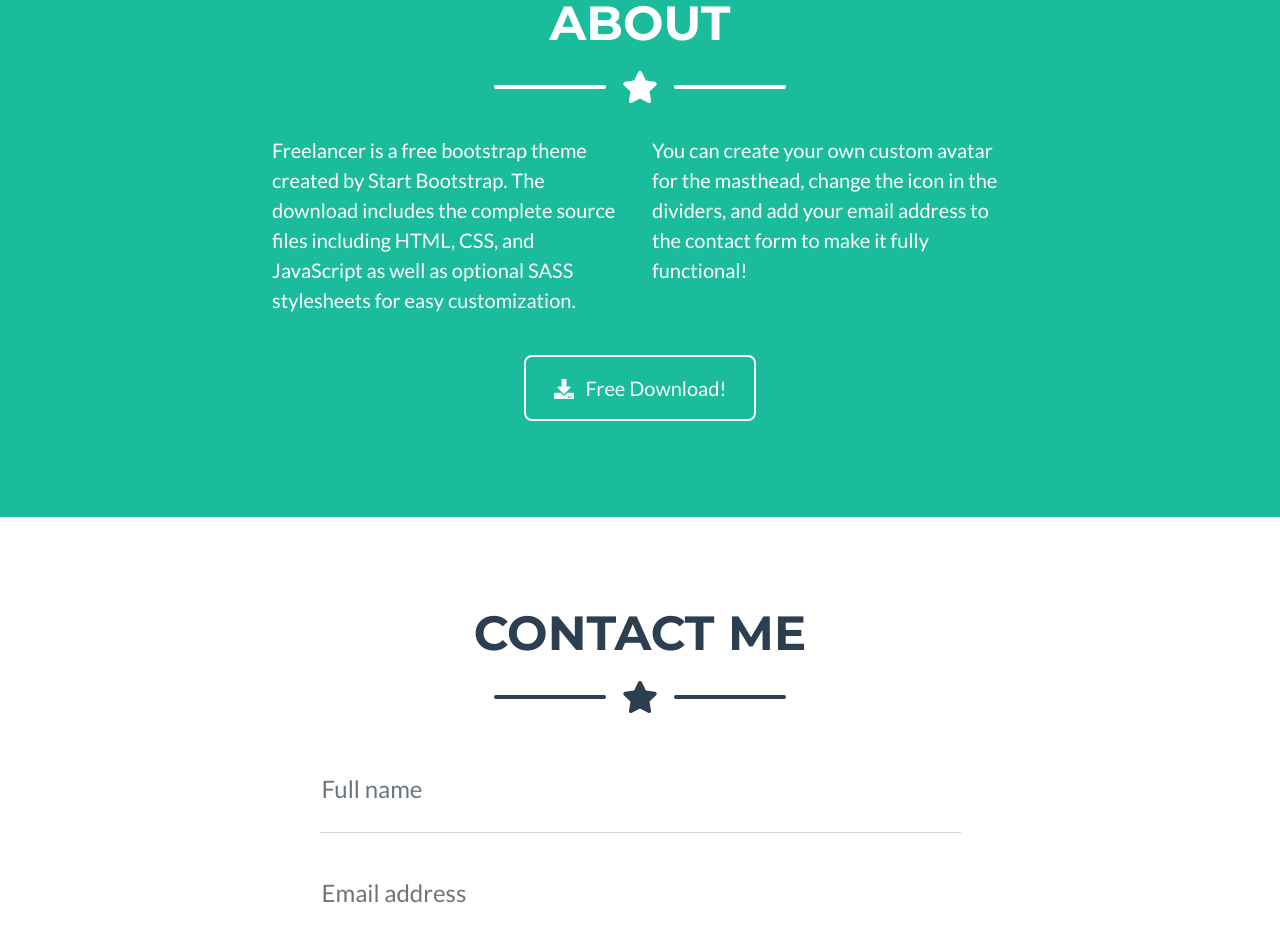
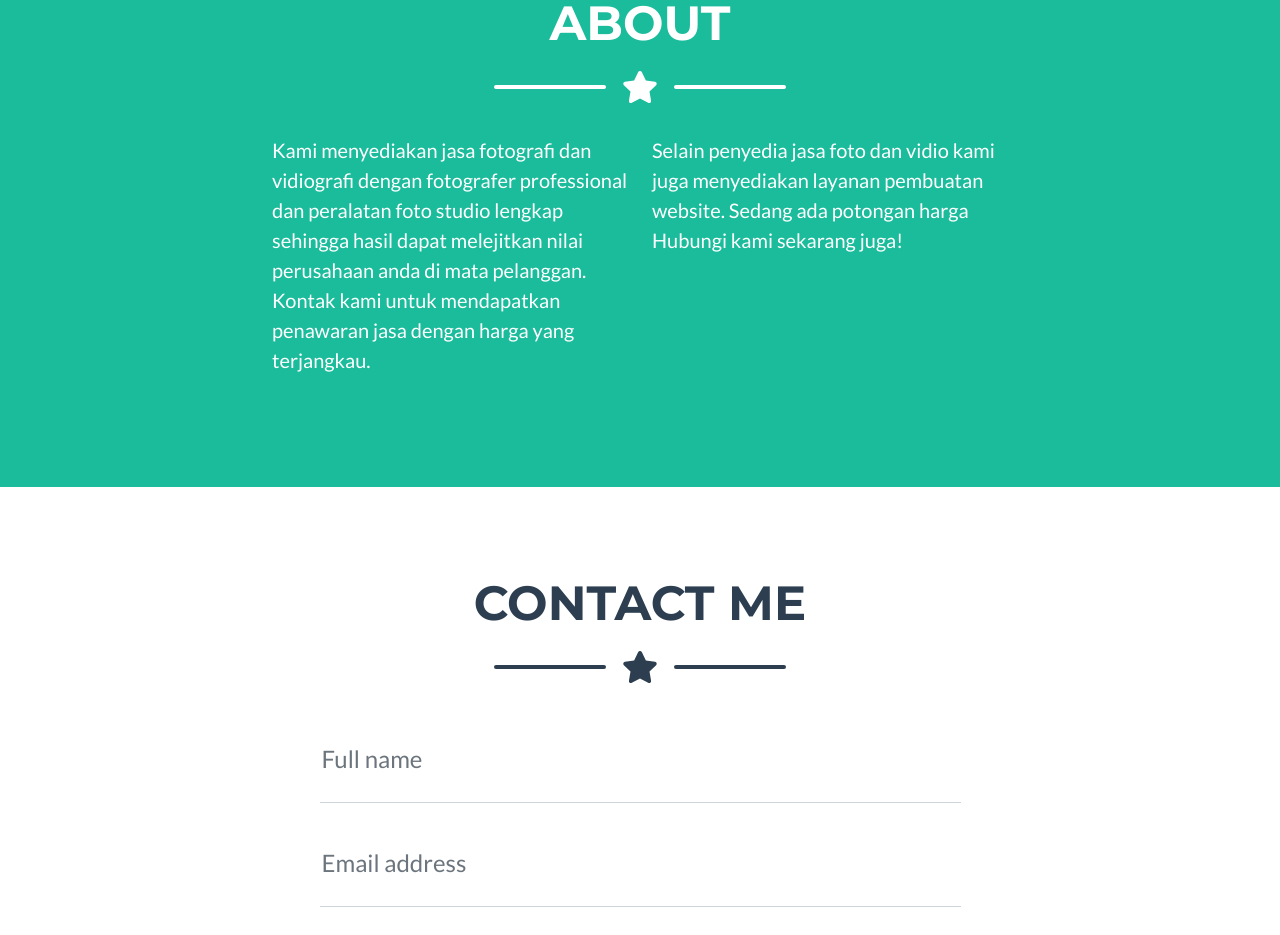
Before and after one commit to Shayler15/zaw, a plain HTML site: page index.html in a window 1280 px wide. Shown: the part 1668-2603 px from the top of the page. Drawn offline with nearby package versions, Linux system fonts and the light colour scheme.

Commit message:
menambahkan about

```diff
--- a/index.html
+++ b/index.html
@@ -144,17 +144,11 @@
         <div class="row">
           <div class="col-lg-4 ms-auto">
             <p class="lead">
-              Freelancer is a free bootstrap theme created by Start Bootstrap. The download includes the complete source files including HTML, CSS, and JavaScript as well as optional SASS stylesheets for easy customization.
+              Kami menyediakan jasa fotografi dan vidiografi dengan fotografer professional dan peralatan foto studio lengkap sehingga hasil dapat melejitkan nilai perusahaan anda di mata pelanggan. Kontak kami untuk mendapatkan penawaran
+              jasa dengan harga yang terjangkau.
             </p>
           </div>
-          <div class="col-lg-4 me-auto"><p class="lead">You can create your own custom avatar for the masthead, change the icon in the dividers, and add your email address to the contact form to make it fully functional!</p></div>
-        </div>
-        <!-- About Section Button-->
-        <div class="text-center mt-4">
-          <a class="btn btn-xl btn-outline-light" href="https://startbootstrap.com/theme/freelancer/">
-            <i class="fas fa-download me-2"></i>
-            Free Download!
-          </a>
+          <div class="col-lg-4 me-auto"><p class="lead">Selain penyedia jasa foto dan vidio kami juga menyediakan layanan pembuatan website. Sedang ada potongan harga Hubungi kami sekarang juga!</p></div>
         </div>
       </div>
     </section>
```
